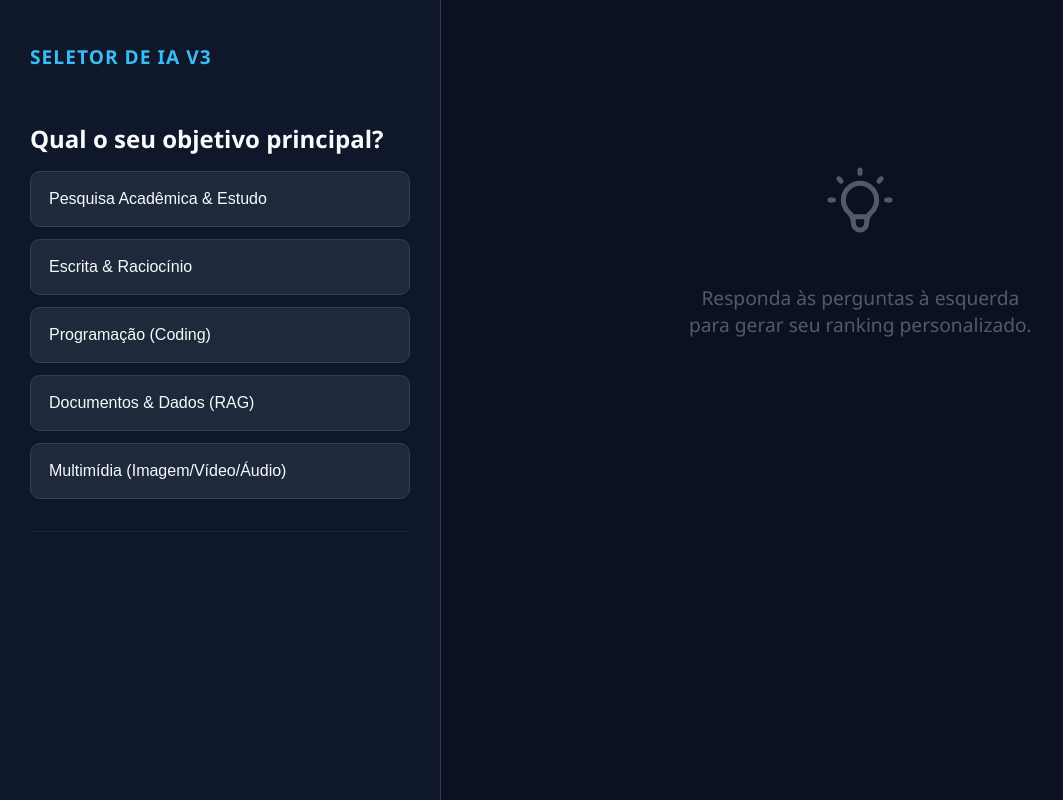
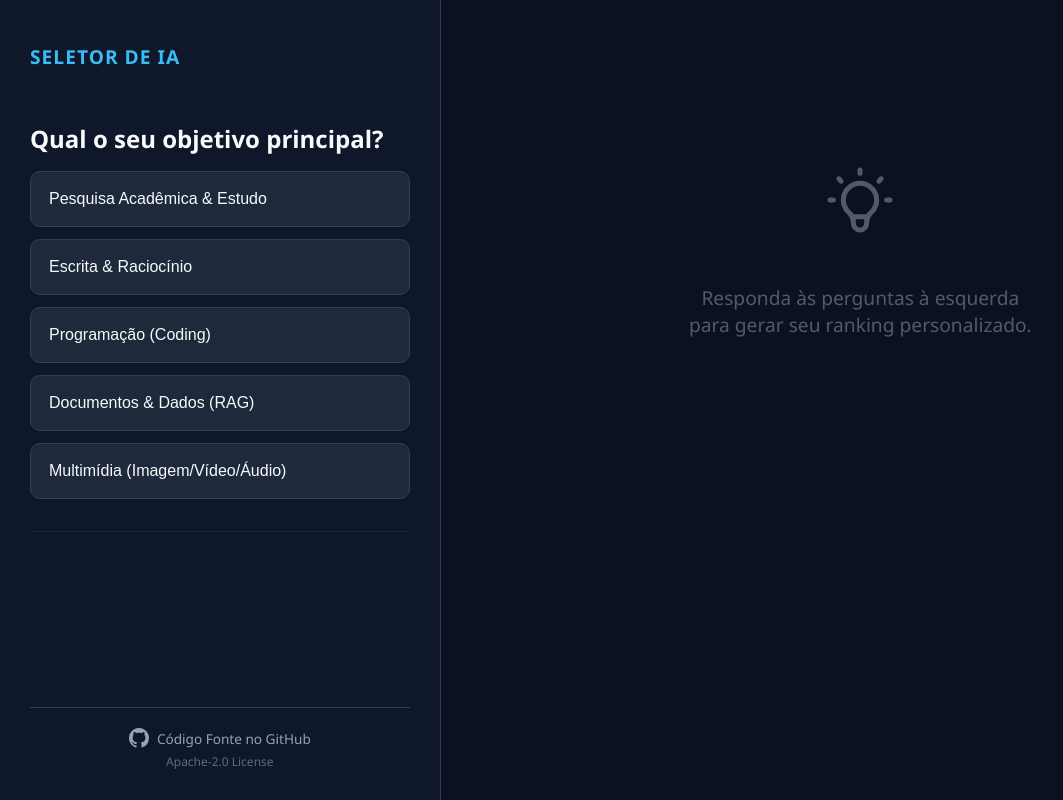
Before and after one commit to vsnepoifpe/llm-seletor, a plain HTML site: page index.html in a window 1280 px wide. Shown: the whole page, without its empty margins (0-1063 px from the left). Drawn offline with Linux system fonts and the light colour scheme.

Commit message:
Update title and footer content in index.html

```diff
--- a/index.html
+++ b/index.html
@@ -3,7 +3,7 @@
 <head>
     <meta charset="UTF-8">
     <meta name="viewport" content="width=device-width, initial-scale=1.0">
-    <title>Ranking & Seletor de IA (Ultimate V3)</title>
+    <title>Seletor de IA - vsnepoifpe</title>
     <style>
         :root {
             --bg-color: #0f172a;
@@ -48,6 +48,7 @@
             overflow-y: auto;
             max-width: 420px;
             min-width: 350px;
+            position: relative;
         }
 
         /* PAINEL DIREITO (Resultados) */
@@ -116,7 +117,7 @@
         .rank-2 { background: var(--silver); }
         .rank-3 { background: var(--bronze); color: #fff; }
 
-        .card-header { margin-bottom: 20px; padding-right: 60px; } /* Espaço para o badge */
+        .card-header { margin-bottom: 20px; padding-right: 60px; }
         .tool-name { font-size: 1.8rem; font-weight: bold; color: var(--text-main); margin-bottom: 5px; }
         .tool-tags { display: flex; gap: 8px; flex-wrap: wrap; }
         .tag { font-size: 0.75rem; padding: 4px 10px; border-radius: 12px; background: rgba(255,255,255,0.05); border: 1px solid rgba(255,255,255,0.1); color: var(--text-muted); }
@@ -154,7 +155,7 @@
         .hidden { display: none; }
 
         .restart-btn {
-            margin-top: auto;
+            margin-top: 20px;
             background: transparent;
             border: 1px solid var(--border);
             color: var(--text-muted);
@@ -179,19 +180,41 @@
         }
         .action-link:hover { opacity: 0.9; }
 
-        /* Estado Vazio */
         .empty-state { text-align: center; color: var(--text-muted); margin-top: 15vh; opacity: 0.5; }
         .empty-state svg { width: 80px; height: 80px; margin-bottom: 20px; }
+
+        /* FOOTER ESTILO */
+        .app-footer {
+            margin-top: auto;
+            padding-top: 20px;
+            border-top: 1px solid var(--border);
+            font-size: 0.85rem;
+            color: var(--text-muted);
+            text-align: center;
+        }
+        .app-footer a { color: var(--text-muted); text-decoration: none; display: flex; align-items: center; justify-content: center; gap: 8px; transition: color 0.2s; margin-bottom: 5px; }
+        .app-footer a:hover { color: var(--accent); }
+        .license-text { font-size: 0.75rem; opacity: 0.6; }
     </style>
 </head>
 <body>
 
 <div class="container">
     <div class="nav-panel">
-        <h1>Seletor de IA V3</h1>
+        <h1>Seletor de IA</h1>
         <div id="navContainer">
             </div>
-        <button id="btnRestart" class="restart-btn hidden">⟲ Começar Nova Busca</button>
+        <button id="btnRestart" class="restart-btn hidden">⟲ Nova Busca</button>
+
+        <div class="app-footer">
+            <a href="https://github.com/vsnepoifpe/llm-seletor" target="_blank">
+                <svg height="20" width="20" viewBox="0 0 16 16" fill="currentColor">
+                    <path d="M8 0C3.58 0 0 3.58 0 8c0 3.54 2.29 6.53 5.47 7.59.4.07.55-.17.55-.38 0-.19-.01-.82-.01-1.49-2.01.37-2.53-.49-2.69-.94-.09-.23-.48-.94-.82-1.13-.28-.15-.68-.52-.01-.53.63-.01 1.08.58 1.23.82.72 1.21 1.87.87 2.33.66.07-.52.28-.87.51-1.07-1.78-.2-3.64-.89-3.64-3.95 0-.87.31-1.59.82-2.15-.08-.2-.36-1.02.08-2.12 0 0 .67-.21 2.2.82.64-.18 1.32-.27 2-.27.68 0 1.36.09 2 .27 1.53-1.04 2.2-.82 2.2-.82.44 1.1.16 1.92.08 2.12.51.56.82 1.27.82 2.15 0 3.07-1.87 3.75-3.65 3.95.29.25.54.73.54 1.48 0 1.07-.01 1.93-.01 2.2 0 .21.15.46.55.38A8.013 8.013 0 0016 8c0-4.42-3.58-8-8-8z"></path>
+                </svg>
+                Código Fonte no GitHub
+            </a>
+            <div class="license-text">Apache-2.0 License</div>
+        </div>
     </div>
 
     <div class="results-panel" id="resultsPanel">
@@ -207,7 +230,7 @@
 </div>
 
 <script>
-    /* --- 1. BASE DE DADOS EXPANDIDA (OUTCOMES) --- */
+    /* --- 1. BASE DE DADOS (OUTCOMES) --- */
     const outcomes = {
         // --- ACADÊMICO ---
         "academic_research": {
```
